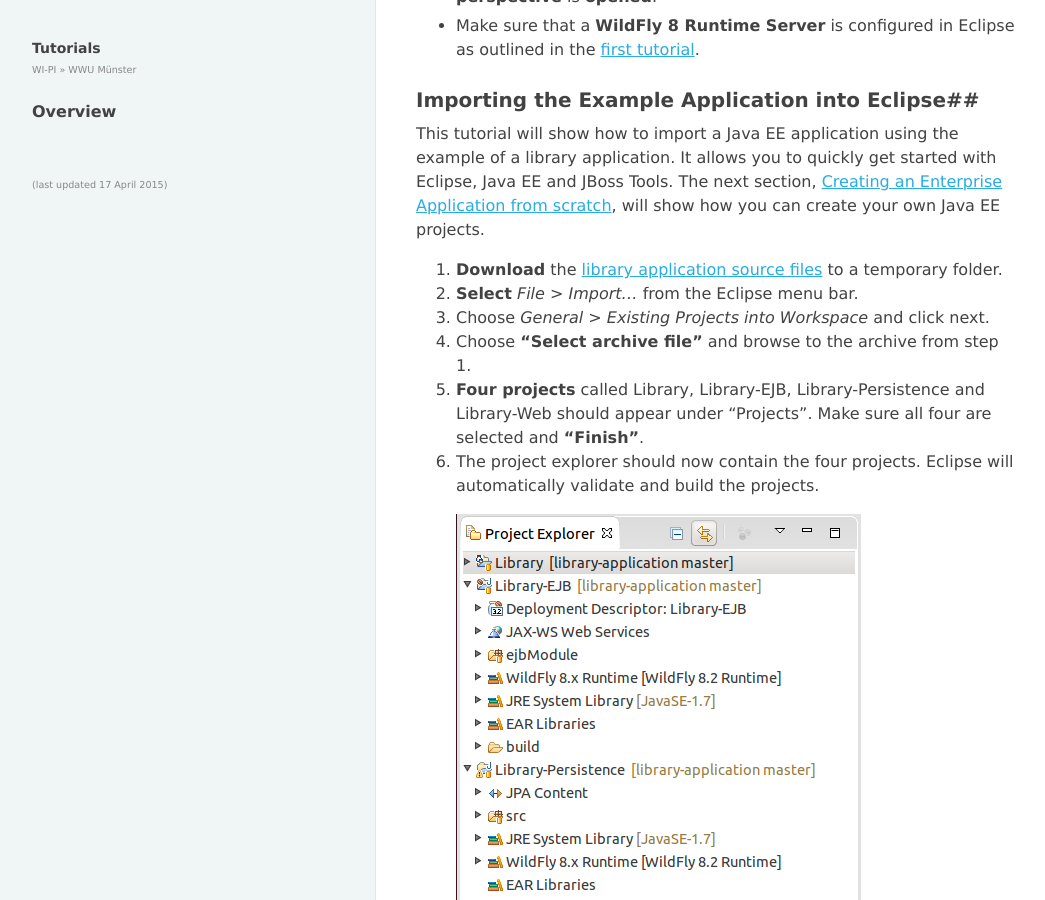
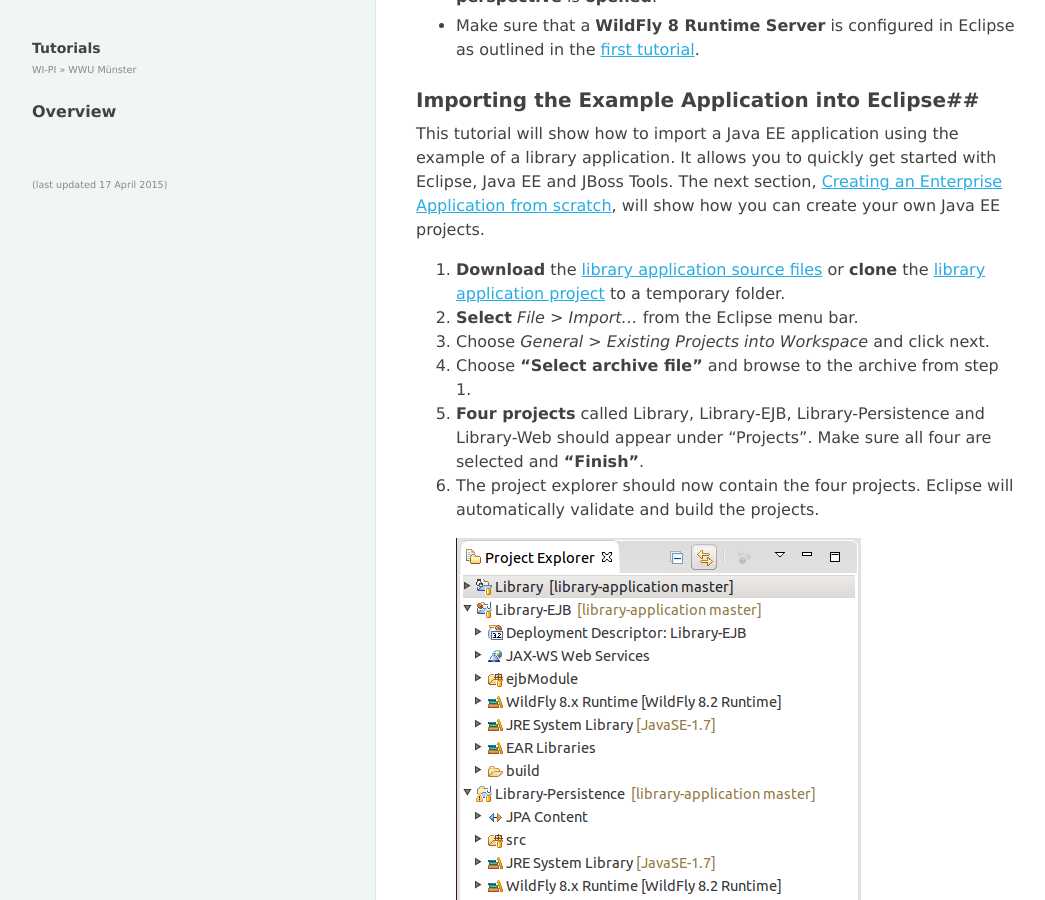
Before and after one commit to wwu-pi/tutorials, a Jekyll site: the page built from lectures/acse/020_tutorial_jboss_project.md, in a window 1280 px wide and 900 px high, scrolled down 409 px. Shown: the whole window, without its empty margins (8-1053 px from the left). Built offline with Jekyll 4.4.1, drawn with Linux system fonts in a browser that asks for light colours.

Commit message:
Include link to library application project

```diff
--- a/lectures/acse/020_tutorial_jboss_project.md
+++ b/lectures/acse/020_tutorial_jboss_project.md
@@ -17,7 +17,7 @@ title: Creating Java EE projects with JBoss Tools
 ##<a id="import" name="import" />Importing the Example Application into Eclipse##
 This tutorial will show how to import a Java EE application using the example of a library application. It allows you to quickly get started with Eclipse, Java EE and JBoss Tools. The next section, [Creating an Enterprise Application from scratch](#create), will show how you can create your own Java EE projects.
 
-1. **Download** the [library application source files](https://github.com/wwu-pi/library-application/archive/master.zip) to a temporary folder.
+1. **Download** the [library application source files](https://github.com/wwu-pi/library-application/archive/master.zip) or **clone** the [library application project](https://github.com/wwu-pi/library-application/) to a temporary folder.
 1. **Select** *File* > *Import...* from the Eclipse menu bar.
 1. Choose *General* > *Existing Projects into Workspace* and click next.
 1. Choose **"Select archive file"** and browse to the archive from step 1.
```
